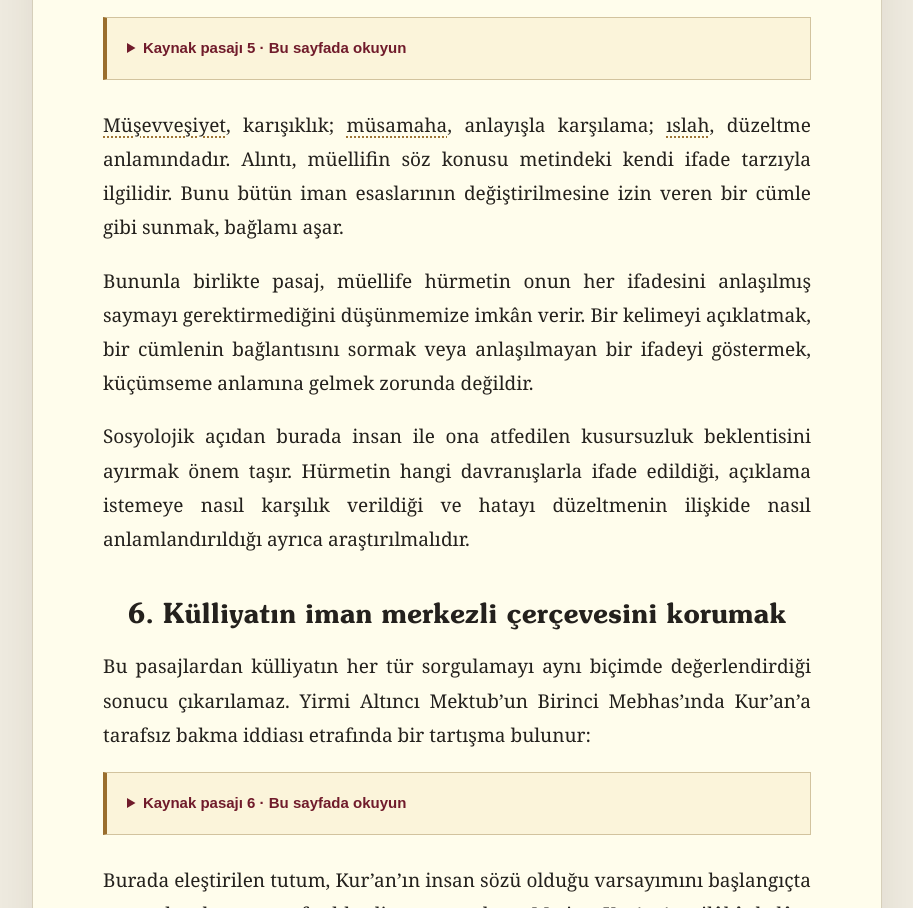
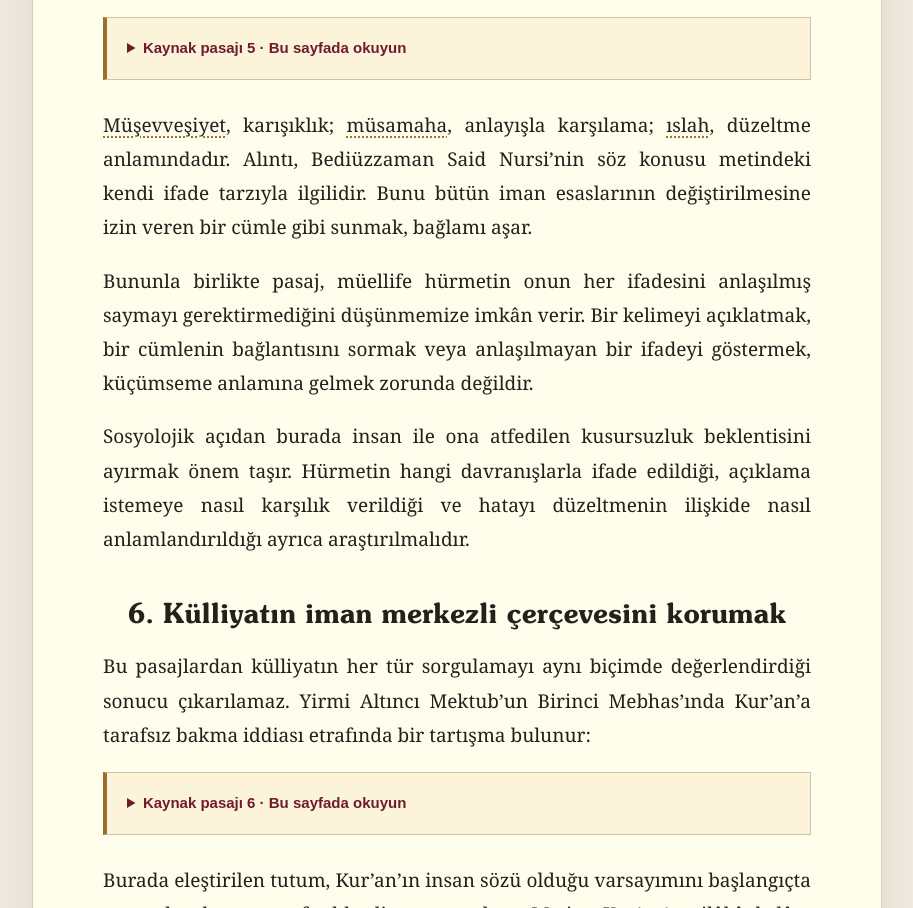
Before and after one commit to afsarad/afsarad.github.io, a plain HTML site: page risale-i-nur-iman-ve-soru-sormak.html in a window 1280 px wide. Shown: the part 4443-5351 px from the top of the page, without its empty margins (183-1096 px from the left). Drawn offline with Linux system fonts and the light colour scheme.

Commit message:
Clarify Bediuzzaman as source author in faith and questioning essay

```diff
--- a/risale-i-nur-iman-ve-soru-sormak.html
+++ b/risale-i-nur-iman-ve-soru-sormak.html
@@ -66,7 +66,7 @@
 <h2 id="ifade">5. Müellife hürmet ve ifadeyi anlama sorumluluğu</h2>
 <p>Otuz Üç Pencere’nin sonundaki aynı ihtarda Bediüzzaman Said Nursi, eserin yazılış hızını belirttikten sonra kendi ifade biçimine ilişkin şu kaydı koyar:</p>
 <details class="risale-pasaj" id="pasaj-5"><summary>Kaynak pasajı 5 · Bu sayfada okuyun</summary><p class="pasaj-kunye">Bediüzzaman Said Nursi · Özgün kaynak metin · <a href="#kaynak-5">Eser ve sayfa bilgisi</a></p><blockquote class="risale-original" lang="tr">elbette bana aid olan tarz-ı ifadede müşevveşiyet ve kusurlar olacaktır. Nazar-ı müsamaha ile bakmalarını ve ellerinden gelirse ıslahlarını ve mağfiret ile bana Dua eylemelerini İhvanlarımdan isterim..</blockquote></details>
-<p>Müşevveşiyet, karışıklık; müsamaha, anlayışla karşılama; ıslah, düzeltme anlamındadır. Alıntı, müellifin söz konusu metindeki kendi ifade tarzıyla ilgilidir. Bunu bütün iman esaslarının değiştirilmesine izin veren bir cümle gibi sunmak, bağlamı aşar.</p>
+<p>Müşevveşiyet, karışıklık; müsamaha, anlayışla karşılama; ıslah, düzeltme anlamındadır. Alıntı, Bediüzzaman Said Nursi’nin söz konusu metindeki kendi ifade tarzıyla ilgilidir. Bunu bütün iman esaslarının değiştirilmesine izin veren bir cümle gibi sunmak, bağlamı aşar.</p>
 <p>Bununla birlikte pasaj, müellife hürmetin onun her ifadesini anlaşılmış saymayı gerektirmediğini düşünmemize imkân verir. Bir kelimeyi açıklatmak, bir cümlenin bağlantısını sormak veya anlaşılmayan bir ifadeyi göstermek, küçümseme anlamına gelmek zorunda değildir.</p>
 <p>Sosyolojik açıdan burada insan ile ona atfedilen kusursuzluk beklentisini ayırmak önem taşır. Hürmetin hangi davranışlarla ifade edildiği, açıklama istemeye nasıl karşılık verildiği ve hatayı düzeltmenin ilişkide nasıl anlamlandırıldığı ayrıca araştırılmalıdır.</p>
 <h2 id="sinir">6. Külliyatın iman merkezli çerçevesini korumak</h2>
```
